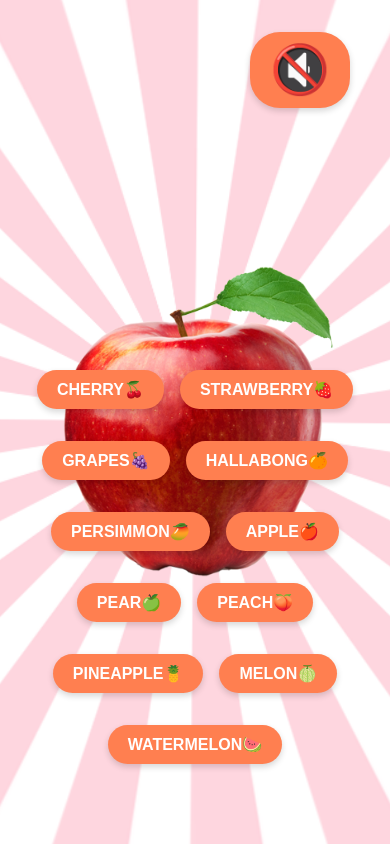
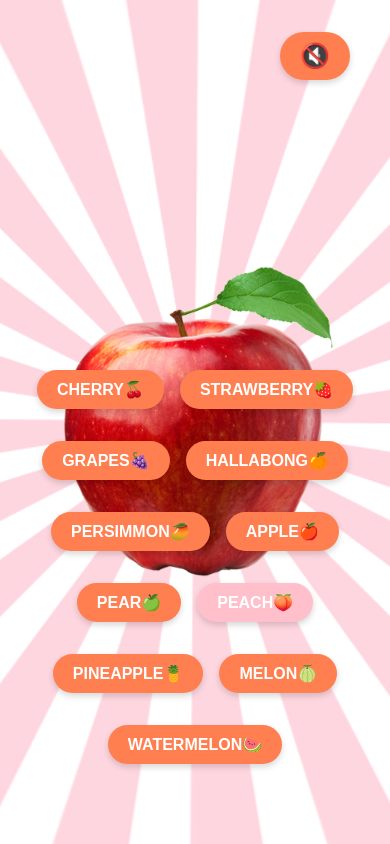
Before and after one commit to SumSumCorn/Fruit-Showcase, a plain HTML site: page index.html in a window 390 px wide. Drawn offline with nearby package versions, Linux system fonts and the light colour scheme; a web font is replaced by a local one.

Commit message:
mod: 버튼 ui 수정

```diff
--- a/index.html
+++ b/index.html
@@ -26,16 +26,9 @@
           alt="fruit"
         />
       </div>
-    </div>
-    <button
-      id="music-button"
-      class="fruit-select"
-      onclick="toggleAudio()"
-      style="font-size: 3rem"
-    >
+      <button id="music-button" class="fruit-select" onclick="toggleAudio()">
         🔇
       </button>
-    <!-- <div class="container"> -->
       <div id="button-container">
         <button class="fruit-select" onclick="changeFruit('cherry')">
           cherry🍒
@@ -55,8 +48,14 @@
         <button class="fruit-select" onclick="changeFruit('apple')">
           apple🍎
         </button>
-      <button class="fruit-select" onclick="changeFruit('pear')">pear🍏</button>
-      <button class="fruit-select" onclick="changeFruit('peach')">
+        <button class="fruit-select" onclick="changeFruit('pear')">
+          pear🍏
+        </button>
+        <button
+          class="fruit-select"
+          onclick="changeFruit('peach')"
+          style="background: pink"
+        >
           peach🍑
         </button>
         <button class="fruit-select" onclick="changeFruit('pineapple')">
@@ -69,7 +68,7 @@
           watermelon🍉
         </button>
       </div>
-    <!-- </div> -->
+    </div>
 
     <script src="https://cdnjs.cloudflare.com/ajax/libs/gsap/3.11.5/gsap.min.js"></script>
     <script src="script.js"></script>
```
Lines whose indentation alone changed are shown as unchanged.
